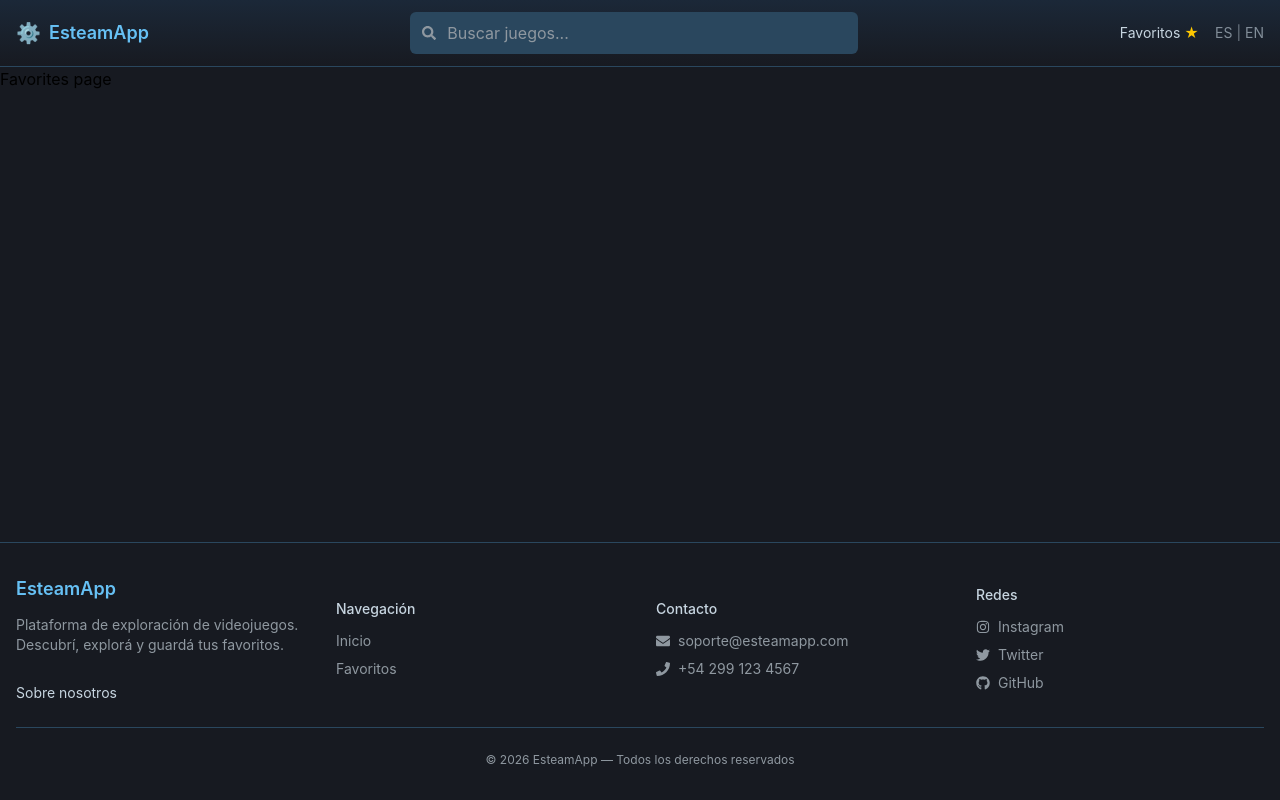
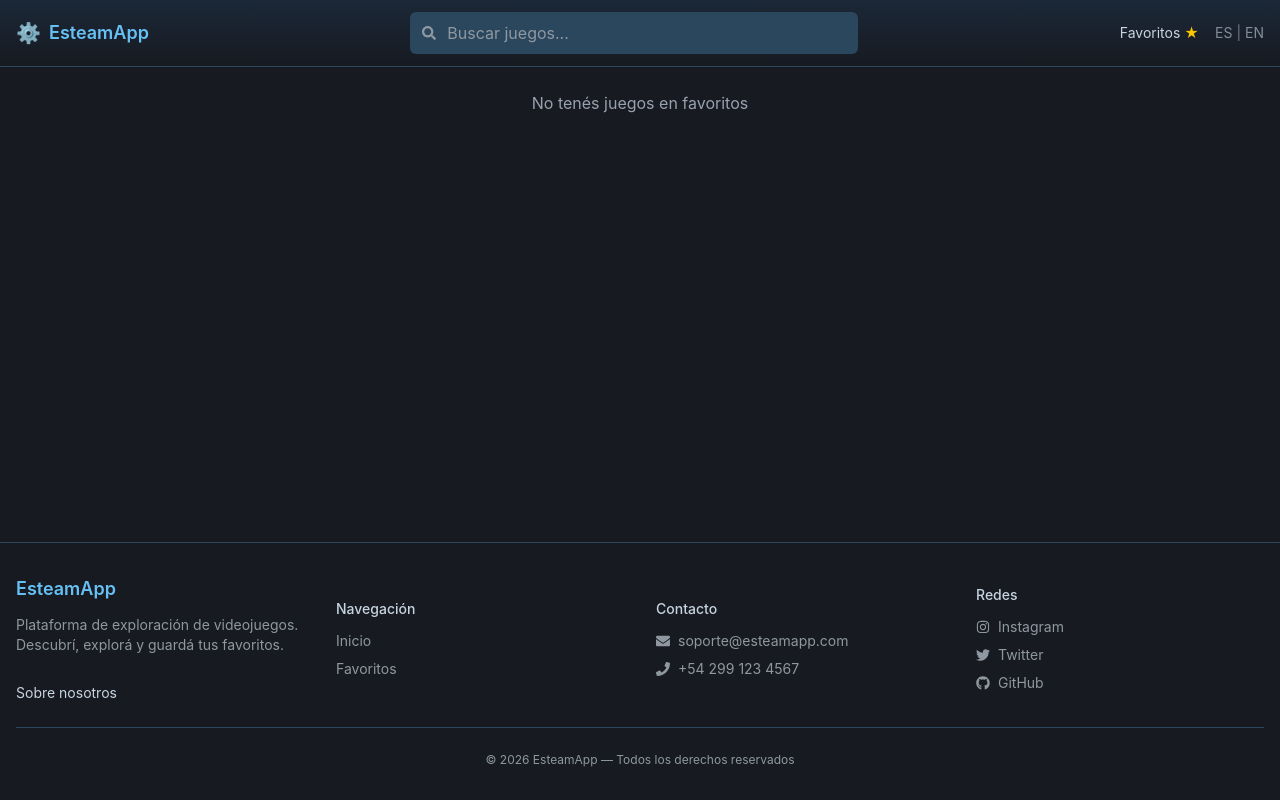
Before and after one commit to AlejandroClaure/tp2_PWA_2026_unco, a React (Vite) app: page /favorites in a window 1280 px wide. Built offline with nearby package versions, Linux system fonts and the light colour scheme.

Commit message:
feat favoritos

```diff
--- a/src/pages/Favorites/Favorites.jsx
+++ b/src/pages/Favorites/Favorites.jsx
@@ -1,3 +1,40 @@
+import { useState, useEffect } from "react";
+import { getGameById } from "../../services/gameApi";
+import { GameList } from "../../components/GameList/GameList";
+
 export default function Favorites() {
-  return <div>Favorites page</div>;
+  const [games, setGames] = useState([]);
+  const [loading, setLoading] = useState(true);
+
+  useEffect(() => {
+    const favoritos = JSON.parse(localStorage.getItem("favoritos")) || [];
+
+    if (favoritos.length === 0) {
+      setGames([]);
+      setLoading(false);
+      return;
+    }
+
+    setLoading(true);
+
+    Promise.all(favoritos.map((id) => getGameById(id)))
+      .then((data) => setGames(data))
+      .finally(() => setLoading(false));
+  }, []);
+
+  return (
+    <div className="max-w-7xl mx-auto px-4 py-6">
+      {loading ? (
+        <p className="text-[#8f98a0] text-center py-12">
+          Cargando favoritos...
+        </p>
+      ) : games.length === 0 ? (
+        <p className="text-center text-gray-400">
+          No tenés juegos en favoritos
+        </p>
+      ) : (
+        <GameList games={games} />
+      )}
+    </div>
+  );
 }
```
